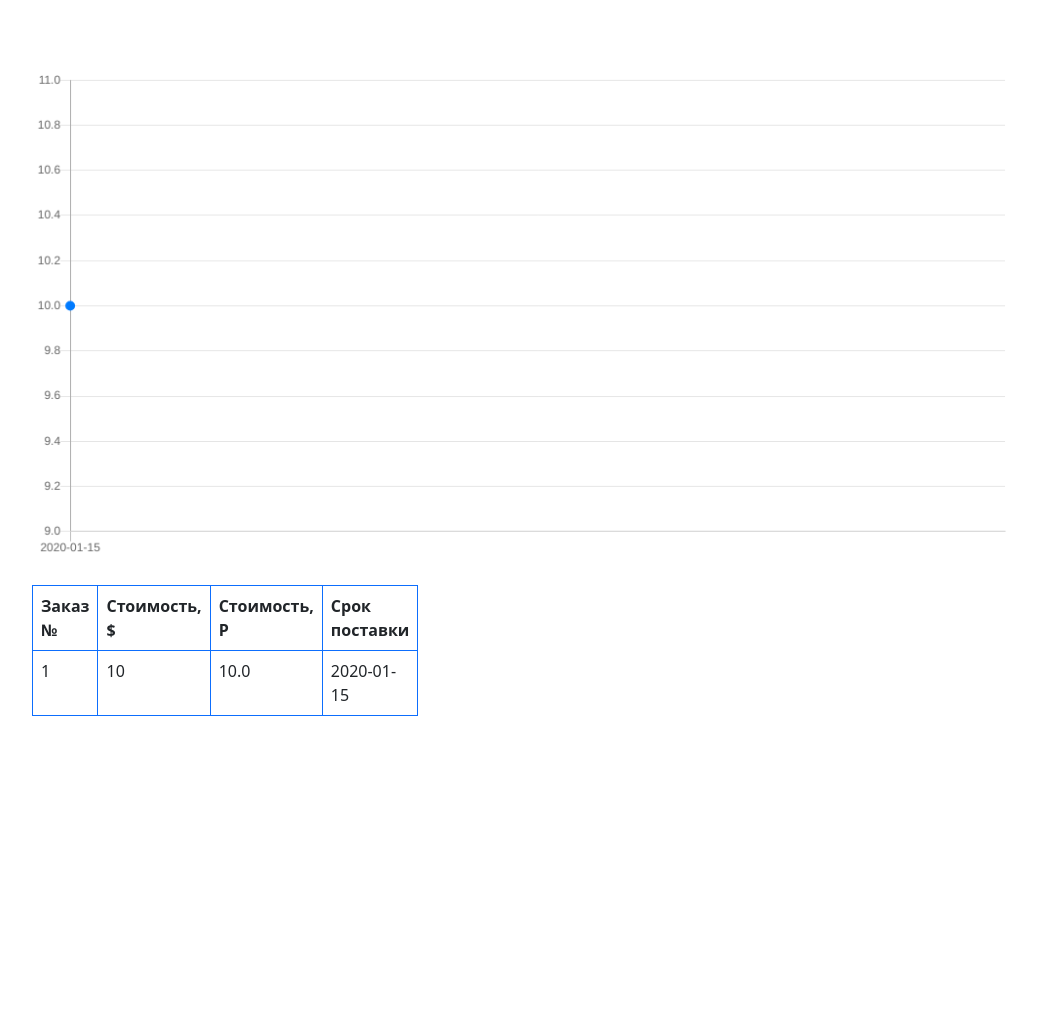
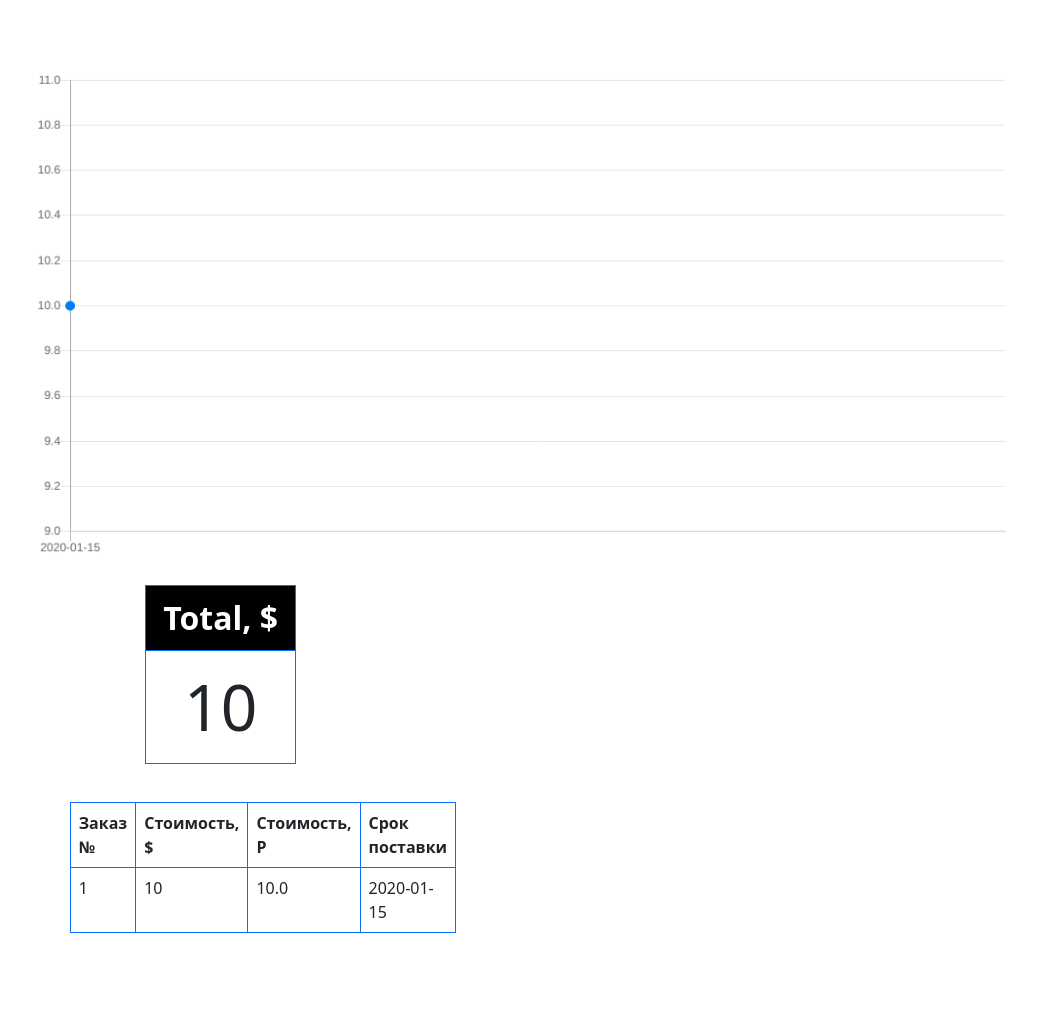
Before and after one commit to Straigan/webapp_kanal_service, a Flask app: page / in a window 1280 px wide. Shown: the part 57-1077 px from the top of the page, without its empty margins (18-1055 px from the left). Before the commit the page ends 773 px from the top, so only its background shows below. Run offline with Flask 2, Linux system fonts and the light colour scheme; tables that the repository leaves empty hold one stand-in row (values such as "Sample post"); some libraries are stand-ins or nearby versions.

Commit message:
add CI/CD v1

```diff
--- a/webapp/kanal_service/views.py
+++ b/webapp/kanal_service/views.py
@@ -12,4 +12,11 @@ def index():
     orders = Order.query.all()
     labels = [order.date_of_delivery for order in orders]
     data = [order.price_in_dollar for order in orders]
-    return render_template('kanal_service/index.html', page_title=page_title, orders=orders, labels=labels, data=data)
+    total_sum_dollar = sum(data)
+    return render_template('kanal_service/index.html',
+                    page_title=page_title,
+                    orders=orders,
+                    labels=labels,
+                    data=data,
+                    total_sum_dollar=total_sum_dollar
+                )
--- /dev/null
+++ b/webapp/static/css/styles_main.css
@@ -0,0 +1,31 @@
+.total_price_table {
+    text-align: center;
+    width: 40%;
+    margin: auto;
+}
+
+.total_price_thead {
+    background-color: black;
+    color: white;
+}
+
+.total_price_th {
+    font-size: 200%;
+}
+
+.total_price_td {
+    font-size: 400%;
+}
+
+.table_orders {
+    margin: 10%;
+}
+
+.graf_canvas {
+    max-width: 1000px;
+    max-height: 600px;
+}
+
+.content {
+    padding:50px;
+}
--- a/webapp/templates/base.html
+++ b/webapp/templates/base.html
@@ -11,6 +11,7 @@
         <link rel="icon" type="image/x-icon" href="static/assets/favicon.ico"/>
         <!-- Core theme CSS (includes Bootstrap)-->
         <link href="static/css/styles.css" rel="stylesheet"/>
+        <link href="static/css/styles_main.css" rel="stylesheet"/>
         <script src="https://cdn.jsdelivr.net/npm/chart.js"></script>
     </head>
     <body>
--- a/webapp/templates/kanal_service/index.html
+++ b/webapp/templates/kanal_service/index.html
@@ -1,11 +1,23 @@
 {% extends "base.html" %}
 
 {% block content %}
-<div class="container-fluid" style="padding:50px">
+<div class="container-fluid content">
   <div class="row">
-        <canvas class="my-4" id="myChart" style="max-width: 1000px; max-height: 600px;"></canvas>
+        <canvas class="my-4 graf_canvas" id="myChart"></canvas>
         <div class="col-lg-4">
-          <table class="table table-bordered border-primary">
+          <table class="table table-bordered border-primary total_price_table">
+            <thead class="total_price_thead">
+              <tr>
+                <th scope="col" class="total_price_th">Total, $</th>
+              </tr>
+            </thead>
+            <tbody>
+              <tr>
+                <td class="total_price_td">{{ total_sum_dollar }}</td>
+              </tr>
+            </tbody>
+          </table>
+          <table class="table table-bordered border-primary table_orders">
               <thead>
                   <tr>
                       <th scope="col">Заказ №</th>
```
Also changed, not shown: .github/workflows/checks.yml (added).
